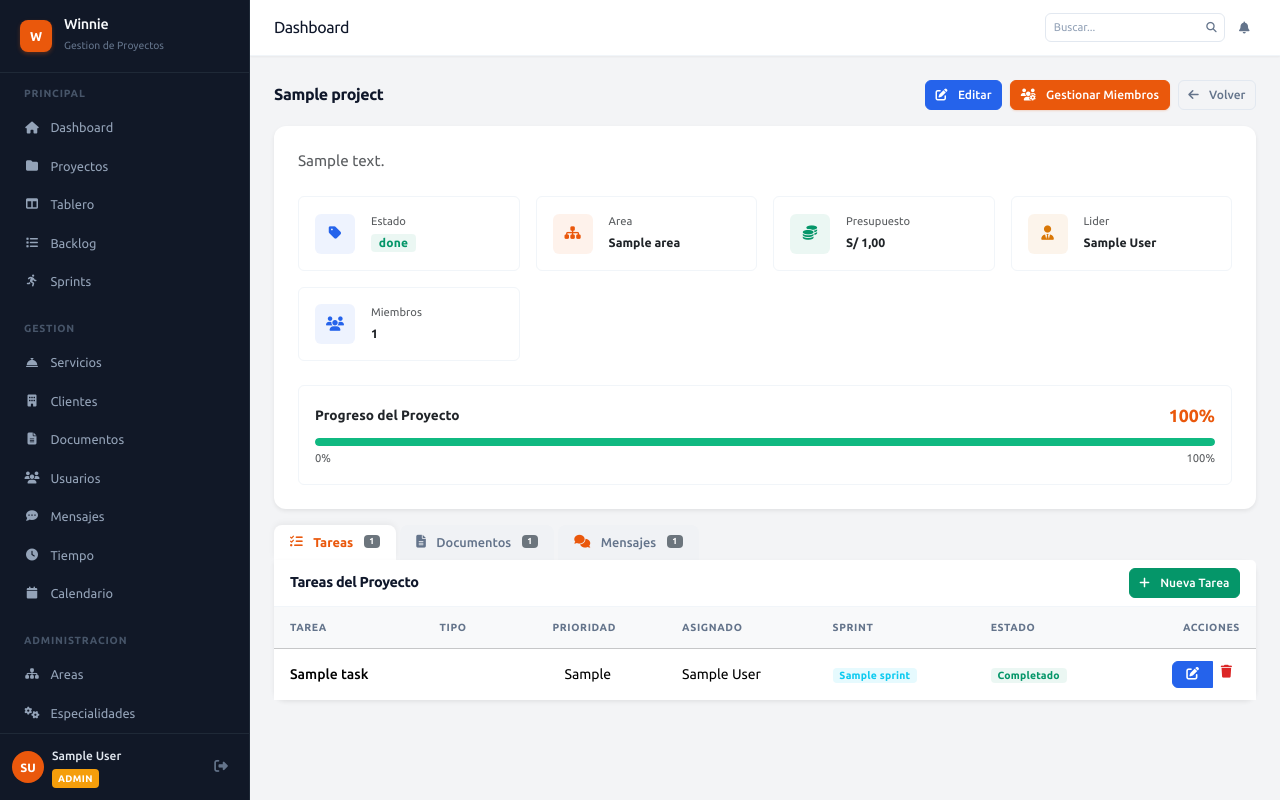
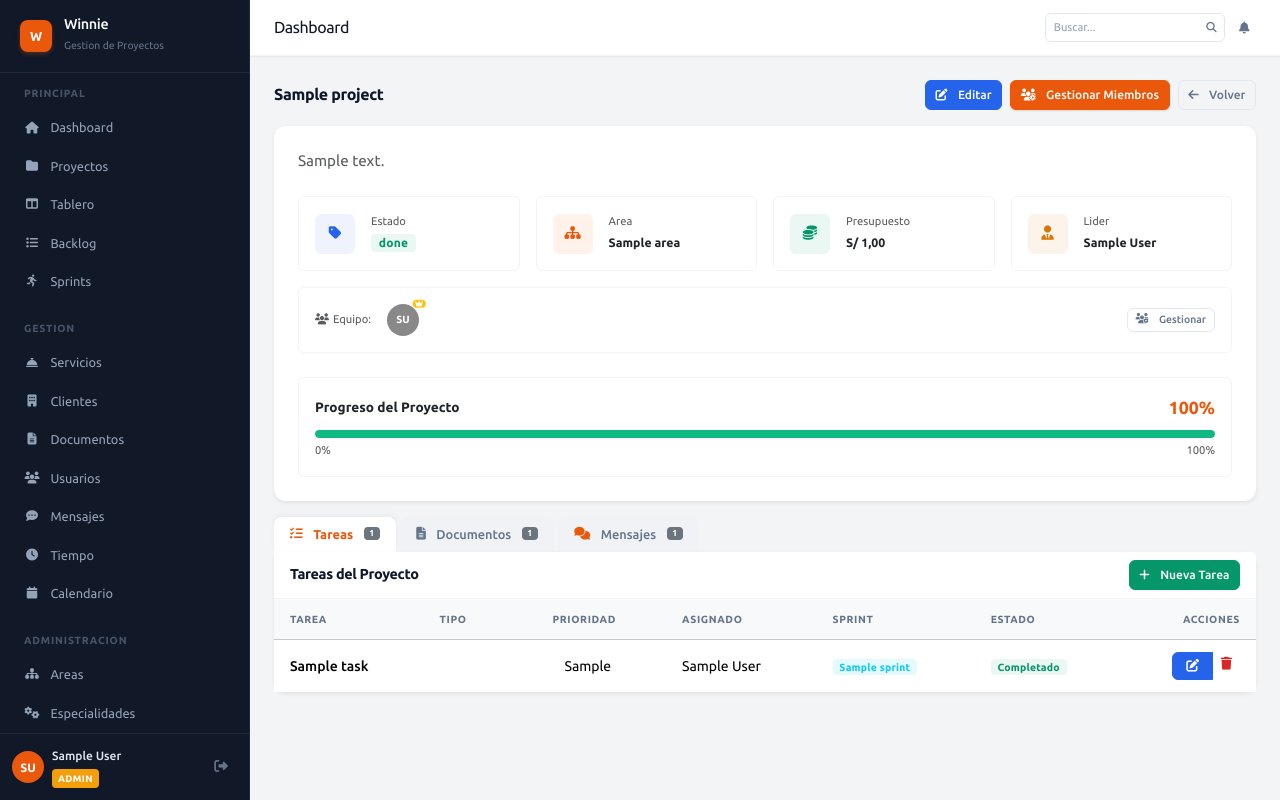
Before and after one commit to kevinatahualpa/winnie_scrum, a Django app: page /ver_proyectos/1/ in a window 1280 px wide. Run offline with Django 5.2, Linux system fonts and the light colour scheme; a user stored in the database is signed in; tables that the repository leaves empty hold one stand-in row (values such as "Sample post"); grey boxes marked "Sample" are stand-in pictures; data that the repository does not hold is empty.

Commit message:
feat: avatares del equipo en fila horizontal en proyecto, grid 4 items simetrico

```diff
--- a/apps/core/presentation/templates/core/project_detail.html
+++ b/apps/core/presentation/templates/core/project_detail.html
@@ -34,8 +34,8 @@
                     <!-- Descripcion -->
                     <p class="text-muted mb-4" style="font-size: 0.95rem; line-height: 1.5;">{{ project.description }}</p>
 
-                    <!-- Grid de Metadatos -->
-                    <div class="row g-3 mb-4">
+                    <!-- Grid de Metadatos (4 items, simetrico) -->
+                    <div class="row g-3 mb-3">
                         <div class="col-6 col-lg-3">
                             <div class="d-flex align-items-center gap-3 p-3 rounded" style="background: var(--surface-alt); border: 1px solid var(--border-light);">
                                 <div class="d-flex align-items-center justify-content-center rounded" style="width: 40px; height: 40px; background: var(--info-soft); color: var(--info);">
@@ -80,17 +80,38 @@
                                 </div>
                             </div>
                         </div>
-                        <div class="col-6 col-lg-3">
-                            <div class="d-flex align-items-center gap-3 p-3 rounded" style="background: var(--surface-alt); border: 1px solid var(--border-light);">
-                                <div class="d-flex align-items-center justify-content-center rounded" style="width: 40px; height: 40px; background: var(--info-soft); color: var(--info);">
-                                    <i class="fas fa-users" style="font-size: 0.9rem;"></i>
-                                </div>
-                                <div>
-                                    <small class="text-muted d-block" style="font-size: 0.7rem;">Miembros</small>
-                                    <strong class="small">{{ project.members.count }}</strong>
-                                </div>
+                    </div>
+
+                    <!-- Equipo del Proyecto (avatars horizontales) -->
+                    <div class="d-flex align-items-center gap-2 mb-4 p-3 rounded" style="background: var(--surface-alt); border: 1px solid var(--border-light);">
+                        <small class="text-muted me-2" style="font-size: 0.7rem;"><i class="fas fa-users me-1"></i>Equipo:</small>
+                        {% if project.lead %}
+                        <div class="position-relative" title="Lider: {{ project.lead.get_full_name|default:project.lead.username }}">
+                            <div class="rounded-circle d-flex align-items-center justify-content-center text-white fw-bold" style="width: 32px; height: 32px; font-size: 0.65rem; background: {{ project.lead.profile.color|default:'var(--accent)' }};">
+                                {{ project.lead.profile.initials|default:project.lead.username|slice:":2"|upper }}
+                            </div>
+                            <span class="position-absolute top-0 start-100 translate-middle badge rounded-pill bg-warning" style="font-size: 0.45rem; padding: 0.1em 0.3em;"><i class="fas fa-crown"></i></span>
+                        </div>
+                        {% endif %}
+                        {% for member in project_members %}
+                        {% if member.id != project.lead_id %}
+                        {% if forloop.counter <= 6 %}
+                        <div class="position-relative" title="{{ member.get_full_name|default:member.username }} — {{ member.profile.get_role_display }}" style="{% if not forloop.first %}margin-left: -6px;{% endif %}">
+                            <div class="rounded-circle d-flex align-items-center justify-content-center text-white fw-bold border border-2 border-white" style="width: 32px; height: 32px; font-size: 0.65rem; background: {{ member.profile.color|default:'var(--info)' }};">
+                                {{ member.profile.initials|default:member.username|slice:":2"|upper }}
                             </div>
                         </div>
+                        {% endif %}
+                        {% if forloop.counter == 6 and not forloop.last %}
+                        <div class="rounded-circle d-flex align-items-center justify-content-center bg-secondary text-white fw-bold border border-2 border-white" style="width: 32px; height: 32px; font-size: 0.6rem; margin-left: -6px;">
+                            +{{ project_members.count|add:"-1"|add:"-6" }}
+                        </div>
+                        {% endif %}
+                        {% endif %}
+                        {% endfor %}
+                        <a href="{% url 'gestionar_miembros_proyecto' project.id %}" class="btn btn-sm btn-outline-secondary ms-auto" style="font-size: 0.65rem; padding: 0.2rem 0.5rem;">
+                            <i class="fas fa-users-cog me-1"></i>Gestionar
+                        </a>
                     </div>
 
                     <!-- Progreso -->
```
